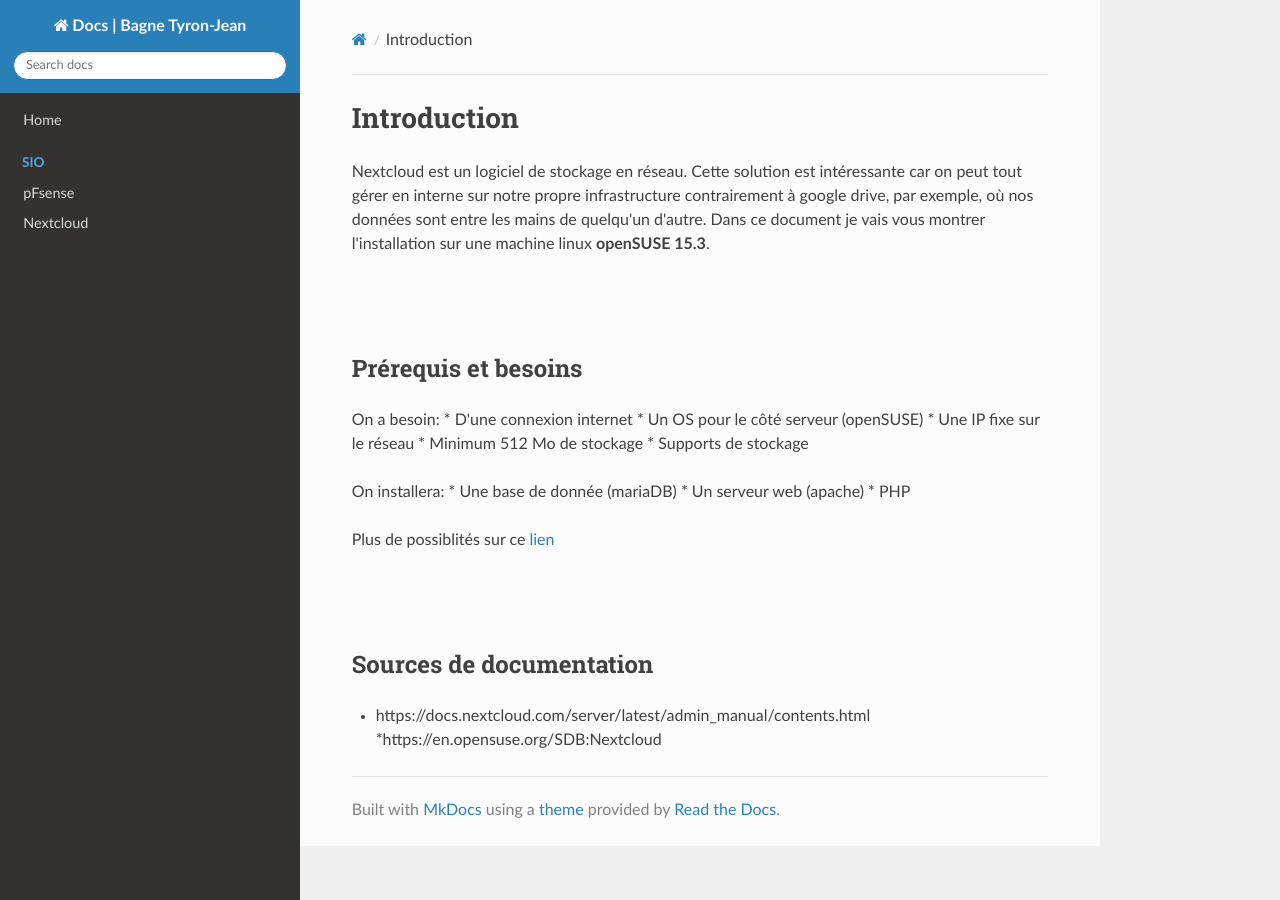
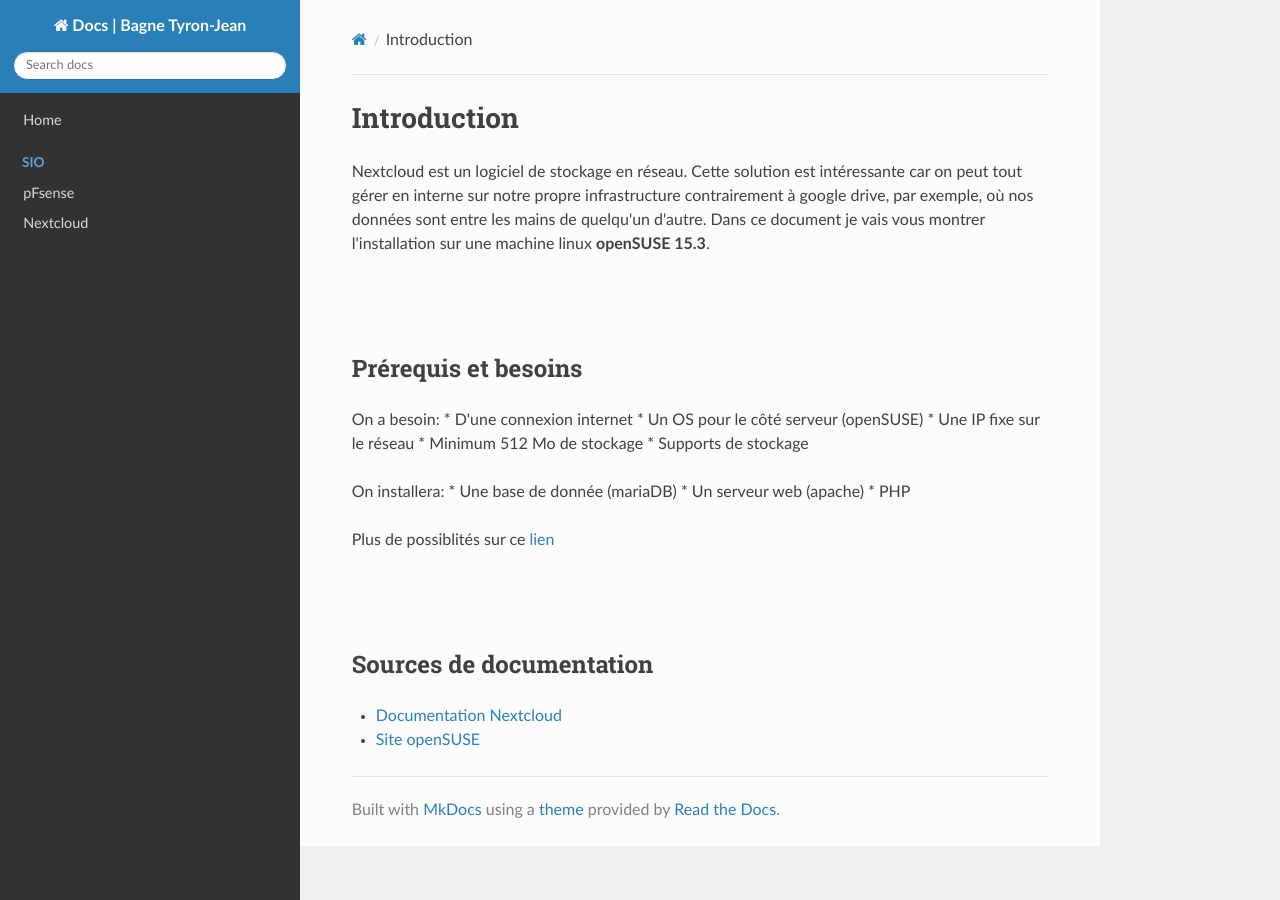
Before and after one commit to wepfen/doc, an MkDocs documentation site: the page built from docs/sio/nextcloud/1 introduction.md, in a window 1280 px wide. Built offline with MkDocs 1.6.1, drawn with Linux system fonts in a browser that asks for light colours; nearby versions of some CDN libraries.

Commit message:
Update 1 introduction.md

```diff
--- a/docs/sio/nextcloud/1 introduction.md
+++ b/docs/sio/nextcloud/1 introduction.md
@@ -22,5 +22,5 @@
 <br><br>
 
 ## Sources de documentation
-* https://docs.nextcloud.com/server/latest/admin_manual/contents.html
-*https://en.opensuse.org/SDB:Nextcloud
+* [Documentation Nextcloud](https://docs.nextcloud.com/server/latest/admin_manual/contents.html)
+* [Site openSUSE](https://en.opensuse.org/SDB:Nextcloud)
```
